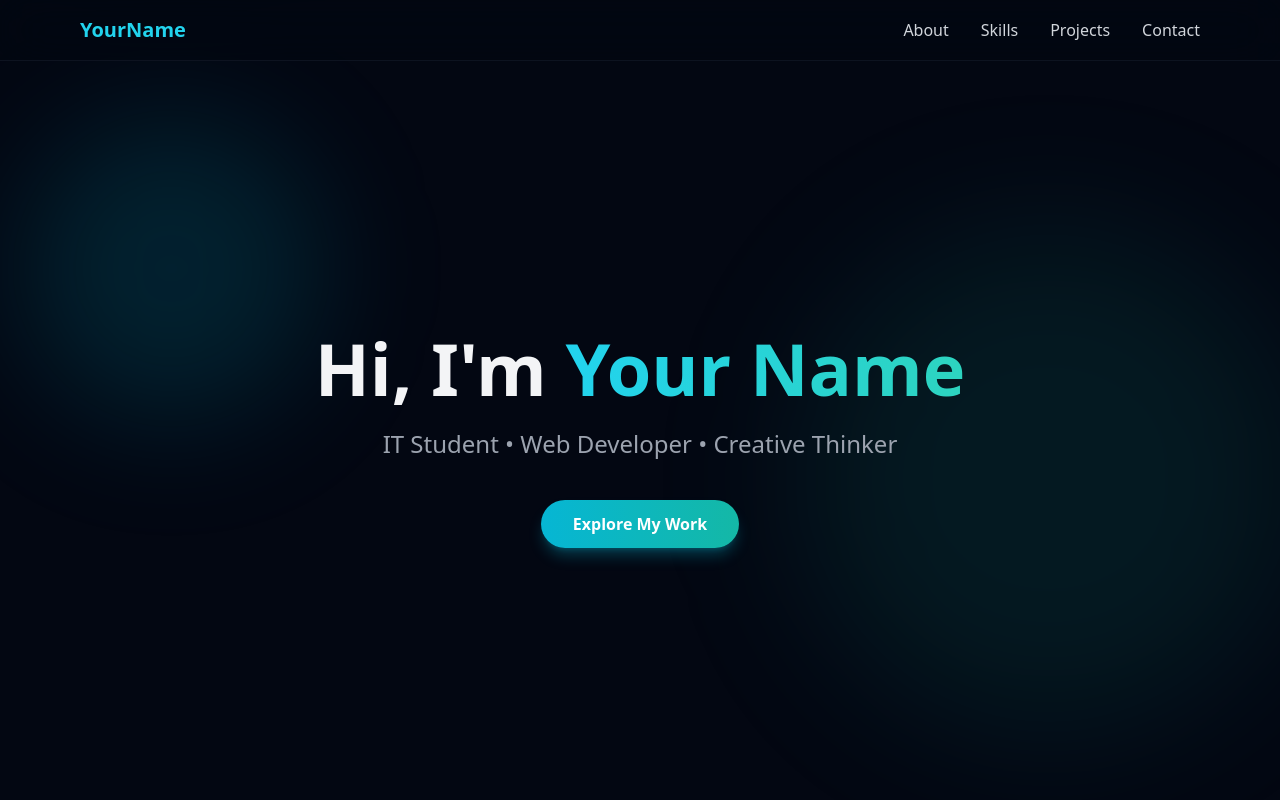
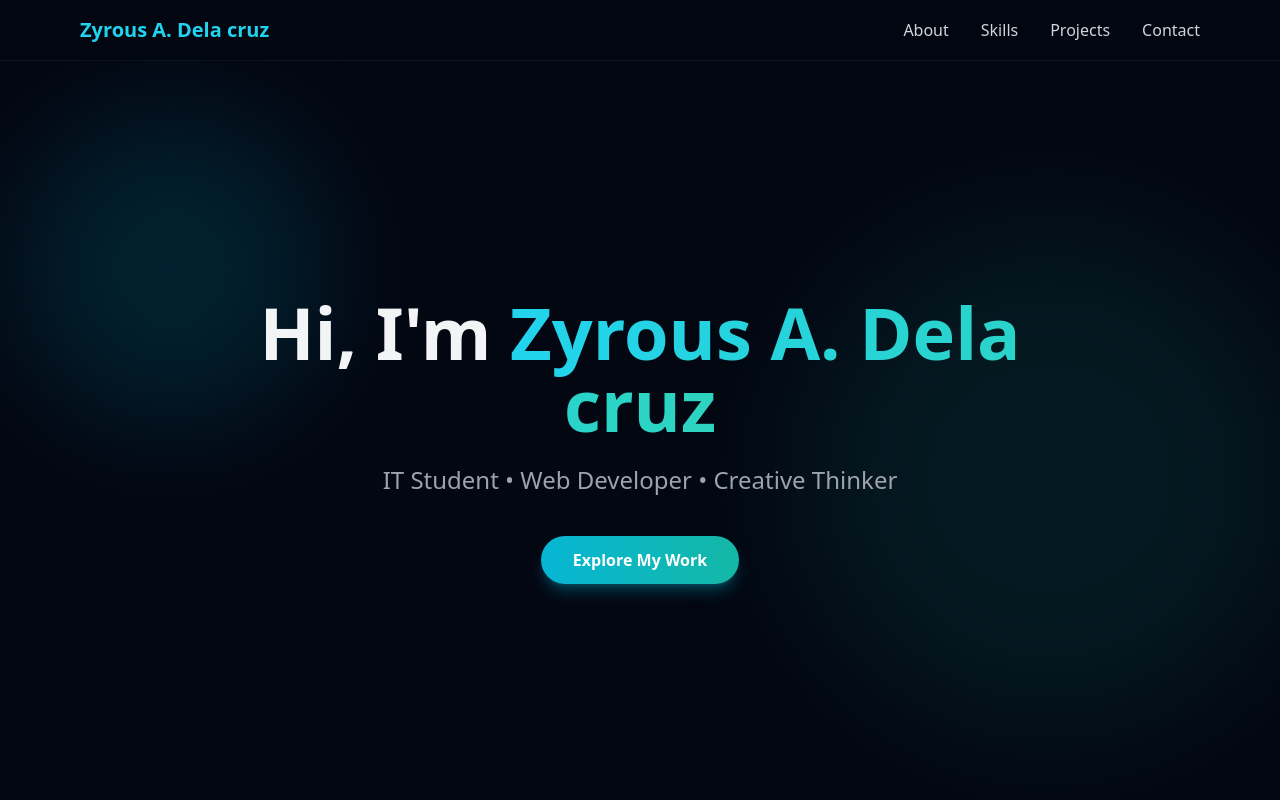
Before and after one commit to zyrousdelacruz33-arch/zyrous-github.io, a plain HTML site: page index.html in a window 1280 px wide. Shown: the top 800 px of the page. Drawn offline with nearby package versions, Linux system fonts and the light colour scheme.

Commit message:
Update index.html

```diff
--- a/index.html
+++ b/index.html
@@ -52,7 +52,7 @@
     <!-- Navbar -->
     <nav class="fixed top-0 w-full bg-gray-950/60 backdrop-blur-xl z-50 border-b border-gray-800/40">
         <div class="max-w-6xl mx-auto px-4 py-4 flex justify-between items-center">
-            <a href="#" class="text-xl font-bold text-cyan-400 hover:text-cyan-300 transition-colors">YourName</a>
+            <a href="#" class="text-xl font-bold text-cyan-400 hover:text-cyan-300 transition-colors">Zyrous A. Dela cruz</a>
             <div class="hidden md:flex space-x-8">
                 <a href="#about" class="text-gray-300 hover:text-cyan-400 transition-colors">About</a>
                 <a href="#skills" class="text-gray-300 hover:text-cyan-400 transition-colors">Skills</a>
@@ -66,7 +66,7 @@
     <section class="min-h-screen flex items-center justify-center pt-20 px-4">
         <div class="text-center max-w-4xl fade-in-section">
             <h1 class="text-5xl md:text-7xl font-bold mb-6 leading-tight">
-                Hi, I'm <span class="text-transparent bg-clip-text bg-gradient-to-r from-cyan-400 to-teal-400">Your Name</span>
+                Hi, I'm <span class="text-transparent bg-clip-text bg-gradient-to-r from-cyan-400 to-teal-400">Zyrous A. Dela cruz</span>
             </h1>
             <p class="text-xl md:text-2xl text-gray-400 mb-10">IT Student • Web Developer • Creative Thinker</p>
 
```
